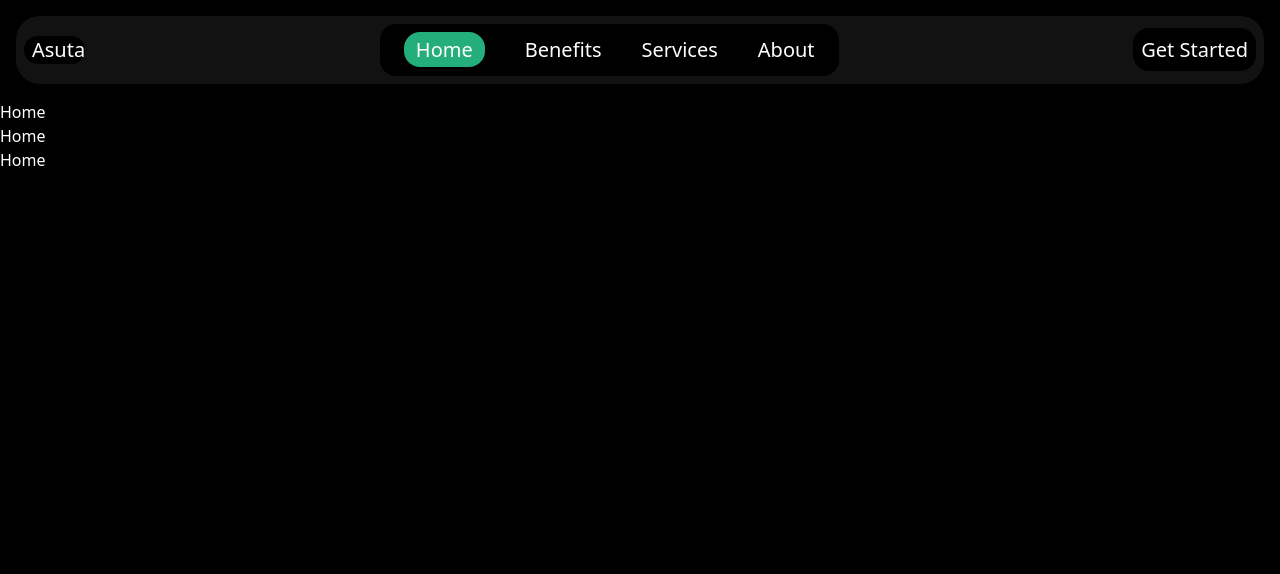
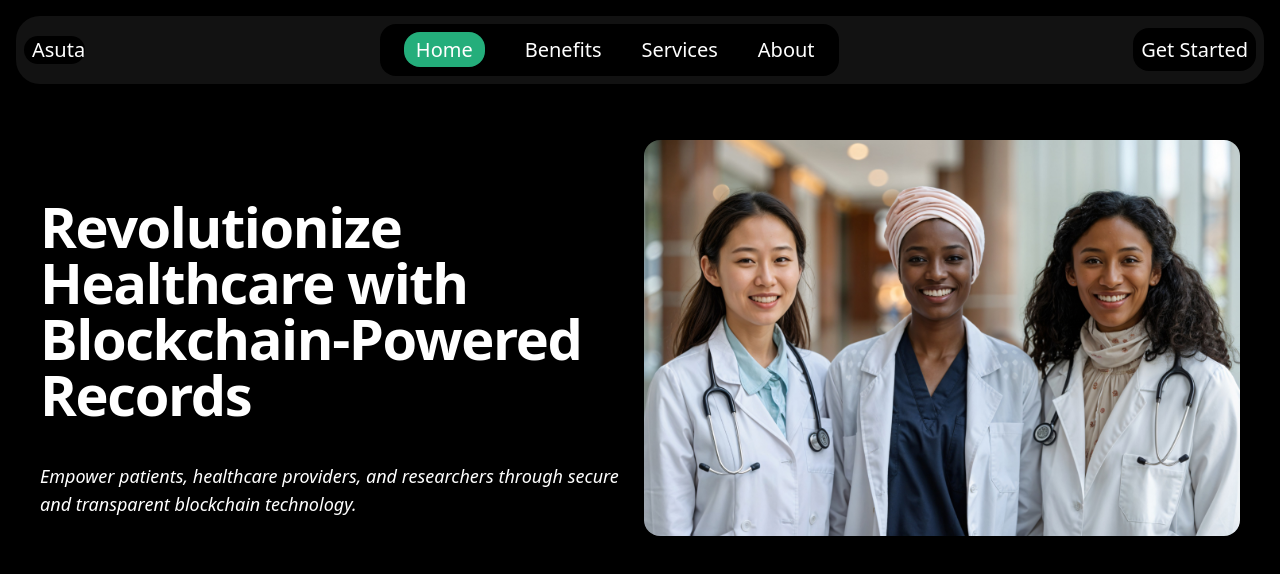
Before and after one commit to ifedolapoomoniyi/Healthify, a React (Vite) app in the folder src/Healthify_frontend/: page / in a window 1280 px wide. Shown: the top 574 px of the page. Built offline with nearby package versions, Linux system fonts and the light colour scheme.

Commit message:
Homepage skeleton

```diff
--- a/src/Healthify_frontend/src/pages/Home.jsx
+++ b/src/Healthify_frontend/src/pages/Home.jsx
@@ -1,18 +1,31 @@
-import React from 'react'
-import Navbar from '../components/Navbar'
+import React from "react";
+import Navbar from "../components/Navbar";
+import hero from "/images/hero.jpg";
+import { TypographyH1 } from "../components/Typography";
 
 const Home = () => {
-  return (
-    <div className='text-white'>
-      <Navbar/>
+	return (
+		<div className="text-white">
+			<Navbar />
 
-      <div>
-        <h1>Home</h1>
-        <h2>Home</h2>
-        <h3>Home</h3>
-      </div>
-    </div>
-  )
-}
+			{/* Hero */}
+			<div className="flex flex-row gap-2 items-center md:p-10 p-7">
+				<div className="flex flex-col flex-1">
+					<TypographyH1 className=" leading-none my-10">
+						Revolutionize Healthcare with Blockchain-Powered Records
+					</TypographyH1>
+					<div className="text-lg italic">
+						Empower patients, healthcare providers, and researchers
+						through secure and transparent blockchain technology.
+					</div>
+				</div>
 
-export default Home
+				<div className="flex-1">
+					<img src={hero} alt="" className="rounded-2xl" />
+				</div>
+			</div>
+		</div>
+	);
+};
+
+export default Home;
```
